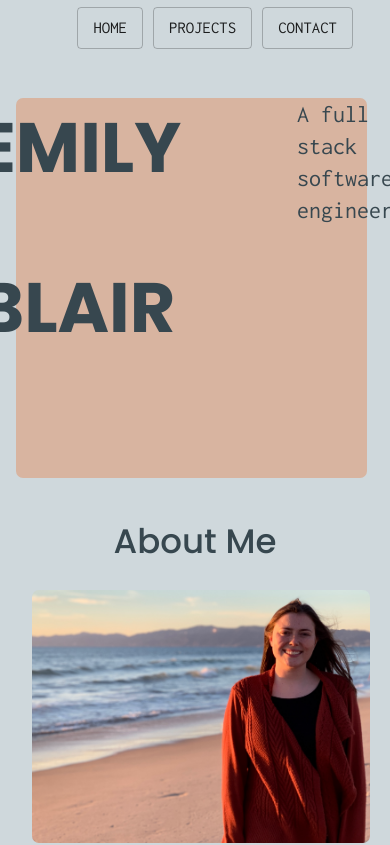
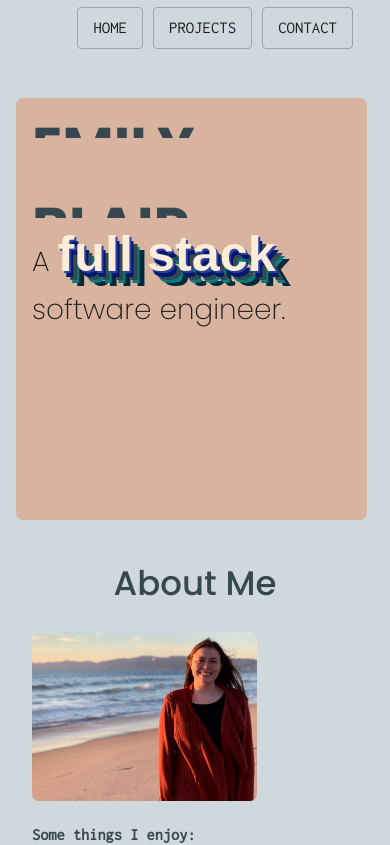
Before and after one commit to emblair96/emblair96.github.io, a React (Create React App) app: page / in a window 390 px wide. Shown: the top 845 px of the page. Built offline with nearby package versions, Linux system fonts and the light colour scheme.

Commit message:
Update header animation & some additional styling such as coloring

```diff
--- a/src/App.css
+++ b/src/App.css
@@ -1,4 +1,4 @@
-p,h1,h2,h3,h4,h5,h6,a {
+p,h1,h2,h3,h4,h5,h6,a,img {
   color: #37474f;
 }
 
@@ -11,21 +11,11 @@ html {
 body {
   background: #cfd8dc;
   font-family: 'Inconsolata', monospace;
-  /* font-family: -apple-system, BlinkMacSystemFont, avenir next, avenir, helvetica neue, helvetica, ubuntu, roboto, noto,
-  segoe ui, arial, sans-serif; */
-/* background: transparent;
--webkit-touch-callout: none;
--webkit-user-select: none;
--khtml-user-select: none;
--moz-user-select: none;
--ms-user-select: none;
-user-select: none;
-cursor: default; */
 }
 
 #welcome-msg {
   width: 80vw;
-  height: 35vh;
+  height: 50vh;
   /* border: 2px solid #283593;   */
   /* border: 2px solid #3949ab;   */
   background: #D8B4A0;
@@ -35,7 +25,8 @@ cursor: default; */
   font-family: 'Poppins', sans-serif;
   font-weight: 200;
   display: flex;
-  justify-content: center;
+  /* justify-content: start; */
+  flex-direction: row;
   margin: 3em 0em;
 }
 
@@ -46,14 +37,33 @@ cursor: default; */
   color: white;
   display: flex;
   justify-content: flex-start;
-  align-items: center;
-  font-size: 5em;
-  font-weight: 700;
+  align-items: flex-start;
+  font-size: 8em;
+  font-weight: 600;
   text-transform: uppercase;
   will-change: transform, opacity, height;
   white-space: nowrap;
   cursor: pointer;
   line-height: 100px;
+}
+
+.full-stack {
+  font-size: 4rem;
+  text-align: center;
+  /* height:90vh;
+  line-height: 90vh; */
+  color: #fcedd8;
+   font-family: 'Arial';
+  font-weight: 700;
+  text-shadow: 2px 2px 0px #303f9f,
+              4px 6px 0px #001970,
+              8px 9px 0px #37474f,
+              10px 12px 0px #017e7f,
+              15px 15px 0px #052939,
+              18px 18px 0px #D8B4A0,
+              21px 21px 0px #D8B4A0,
+              40px 40px 0px #D8B4A0,
+              45px 45px 0px #D8B4A0;
 }
 
 
@@ -85,6 +95,7 @@ cursor: default; */
 
 .hobbie-icons {
   margin: .3em;
+  color: #37474f;
 }
 
 #animatedElement {
@@ -99,8 +110,6 @@ cursor: default; */
 
 /* Changing color of progress bar */
 .progress-bar {
-  fill: red !important;
-  background-color: #5c6bc0 !important;
   height: .5em !important;
   border-radius: .5em !important;
 }
@@ -148,7 +157,8 @@ a {
 @media (max-width: 500px) {
   #welcome-msg {
     width: 90vw;
-    height: 45vh;
+    height: 50vh;
+    flex-direction: column;
   }
 
   #welcome-msg-text {
@@ -160,8 +170,19 @@ a {
 
    .profile-photo {
     margin: auto;
-    display: flex;
+    /* display: flex;
     flex-direction: column;
-    justify-content: center;
+    justify-content: center; */
+    height: 20vh;
+
+  }
+
+  .transitions-item {
+    font-size: 4em;
+  }
+
+  .full-stack {
+    font-size: 1.8em;
+
   }
 }
--- a/src/components/AnimationTest.js
+++ b/src/components/AnimationTest.js
@@ -1,15 +1,31 @@
 import React, { useRef, useState, useEffect, useCallback } from 'react'
-import { render } from 'react-dom'
 import { useTransition, animated } from 'react-spring'
+
 import '../App.css';
+import {
+  createMuiTheme,
+  ThemeProvider,
+  useTheme
+} from "@material-ui/core/styles";
+import useMediaQuery from "@material-ui/core/useMediaQuery";
 
 export default function AnimationTest() {
+  var line = 100
+  const theme = useTheme();
+  const matches = useMediaQuery(theme.breakpoints.up("sm"));
+  const responsive = matches
+                    ? line = 100
+                    : line = 40
+
+
+
+
   const ref = useRef([])
   const [items, set] = useState([])
   const transitions = useTransition(items, null, {
     from: { opacity: 0, height: 0, innerHeight: 0, transform: 'perspective(600px) rotateX(0deg)', color: '#37474f' },
     enter: [
-      { opacity: 1, height: 80, innerHeight: 80 },
+      { opacity: 1, height: line, innerHeight: line },
       { transform: 'perspective(600px) rotateX(180deg)', color: '#303f9f' },
       { transform: 'perspective(600px) rotateX(0deg)' },
     ],
@@ -22,9 +38,9 @@ export default function AnimationTest() {
     ref.current = []
     set([])
     ref.current.push(setTimeout(() => set(['Emily', 'Blair']), 200))
-    ref.current.push(setTimeout(() => set(['Emily', 'Empathetic', 'Blair']), 3000))
+    ref.current.push(setTimeout(() => set(['Emily', 'Empathetic', 'Blair']), 2500))
     ref.current.push(setTimeout(() => set(['Emily', 'Blair']), 5000))
-    ref.current.push(setTimeout(() => set(['Emily', 'Creative', 'Blair']), 8000))
+    ref.current.push(setTimeout(() => set(['Emily', 'Creative', 'Blair']), 8200))
     ref.current.push(setTimeout(() => set(['Emily', 'Blair']), 10800))
     ref.current.push(setTimeout(() => set(['Emily', 'Innovative', 'Blair']), 14000))
     ref.current.push(setTimeout(() => set(['Emily', 'Blair']), 17000))
--- a/src/components/Header.js
+++ b/src/components/Header.js
@@ -4,26 +4,51 @@ import '../App.css';
 import { ThemeProvider } from '@material-ui/styles';
 import '../animations.css'
 import AnimationTest from './AnimationTest';
+import emilyPhoto from '../images/emily-photo.jpeg';
+import { createMuiTheme, useTheme } from '@material-ui/core/styles';
+import useMediaQuery from '@material-ui/core/useMediaQuery';
+import Avatar from '@material-ui/core/Avatar';
 
 
 export default function Header({ theme2 }) {
+
+  const theme = useTheme();
+  const matches = useMediaQuery(theme.breakpoints.up('sm'));
+
+
   return (
+    <>
       <Container id="welcome-msg" >
-
         <Grid
           container
+          spacing={10}
+        >
+        {/* <Grid
+          item
+          // xs={8} lg={5}
+          container
           direction="column"
-        // justify="center"
+          justify="center"
+          // alignSelf="end"
+        >
+
+          <img className="profile-photo" alt="Emily Blair on beach" src={emilyPhoto} />
+        </Grid> */}
+        <Grid
+          item
+          container
+          // display="flex"
+          direction="column"
+          justify="center"
+          xs={6} lg={7}
         // alignItems="center"
         >
           <AnimationTest />
-        <ThemeProvider theme={theme2}>
-          {/* <Typography variant="h1" className="bigEntrance"> Hi, I'm Emily.</Typography> */}
-        </ThemeProvider>
 
+          <div style={{ fontSize: "2em" }}>A <span className="full-stack">full stack </span>software engineer.</div>
         </Grid>
-        <Typography variant="h5"> A full stack software engineer.</Typography>
-
+        </Grid>
       </Container>
+    </>
   )
 }
--- a/src/components/Navbar.js
+++ b/src/components/Navbar.js
@@ -40,6 +40,7 @@ export default function Navbar(props) {
       <ElevationScroll {...props}>
         <AppBar style={{backgroundColor: "#cfd8dc"}}>
           <Container>
+
             <Grid
               container
               direction="row"
```
Lines whose indentation alone changed are shown as unchanged.
